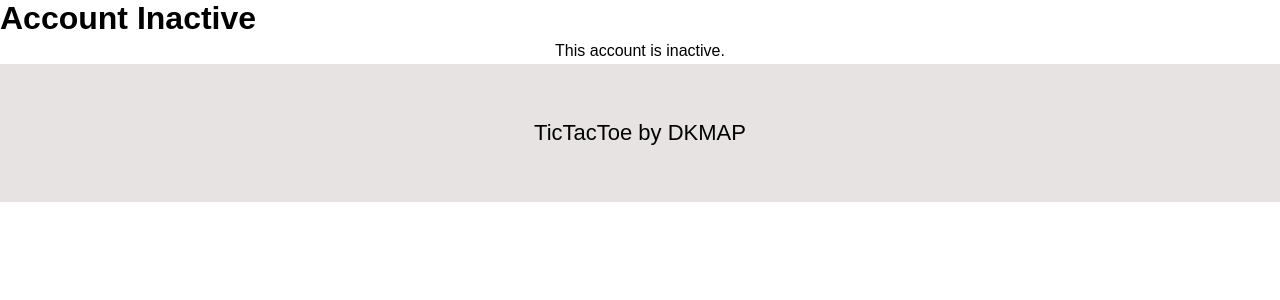
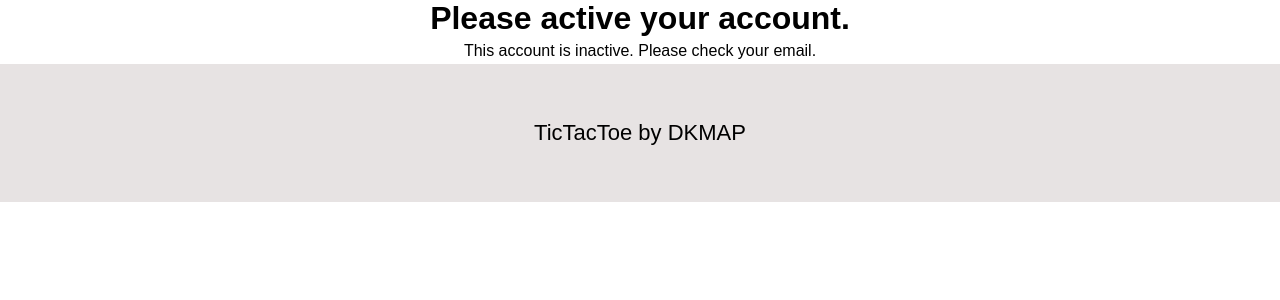
Before and after one commit to infoshareacademy/jpydzr1-dkmap-django, a Django app: a page that uses TicTacToe/templates/account/account_inactive.html in a window 1280 px wide. Shown: the part 120-420 px from the top of the page. Run offline with Django 3.2, Linux system fonts and the light colour scheme.

Commit message:
Modify allauth templates.

```diff
--- a/TicTacToe/templates/account/account_inactive.html
+++ b/TicTacToe/templates/account/account_inactive.html
@@ -5,7 +5,9 @@
 {% block head_title %}{% trans "Account Inactive" %}{% endblock %}
 
 {% block content %}
-<h1>{% trans "Account Inactive" %}</h1>
+    <div class="container">
+        <h1>{% trans "Please active your account." %}</h1>
+    </div>
+    <p>{% trans "This account is inactive. Please check your email." %}</p>
 
-<p>{% trans "This account is inactive." %}</p>
 {% endblock %}
--- a/TicTacToe/templates/account/email/email_confirmation_message.txt
+++ b/TicTacToe/templates/account/email/email_confirmation_message.txt
@@ -1,9 +1,9 @@
-{% load account %}{% user_display user as user_display %}{% load i18n %}{% autoescape off %}{% blocktrans with site_name=current_site.name site_domain=current_site.domain %}Hello from {{ site_name }}!
+{% load account %}{% user_display user as user_display %}{% load i18n %}{% autoescape off %}{% blocktrans with site_name=current_site.name site_domain=current_site.domain %}Hello from TicTacToe!
 
 You're receiving this e-mail because user {{ user_display }} has given yours as an e-mail address to connect their account.
 
 To confirm this is correct, go to {{ activate_url }}
 {% endblocktrans %}
-{% blocktrans with site_name=current_site.name site_domain=current_site.domain %}Thank you from {{ site_name }}!
-{{ site_domain }}{% endblocktrans %}
+{% blocktrans with site_name=current_site.name site_domain=current_site.domain %}Thank you from TicTacToe!
+{% endblocktrans %}
 {% endautoescape %}
--- a/TicTacToe/templates/account/verification_sent.html
+++ b/TicTacToe/templates/account/verification_sent.html
@@ -5,8 +5,9 @@
 {% block head_title %}{% trans "Verify Your E-mail Address" %}{% endblock %}
 
 {% block content %}
+    <div class="container">
     <h1>{% trans "Verify Your E-mail Address" %}</h1>
 
     <p>{% blocktrans %}We have sent an e-mail to you for verification. Follow the link provided to finalize the signup process. Please contact us if you do not receive it within a few minutes.{% endblocktrans %}</p>
-
+    </div>
 {% endblock %}
```
Also changed, not shown: TicTacToe/templates/account/email_confirm.html (+11 -4 lines).
